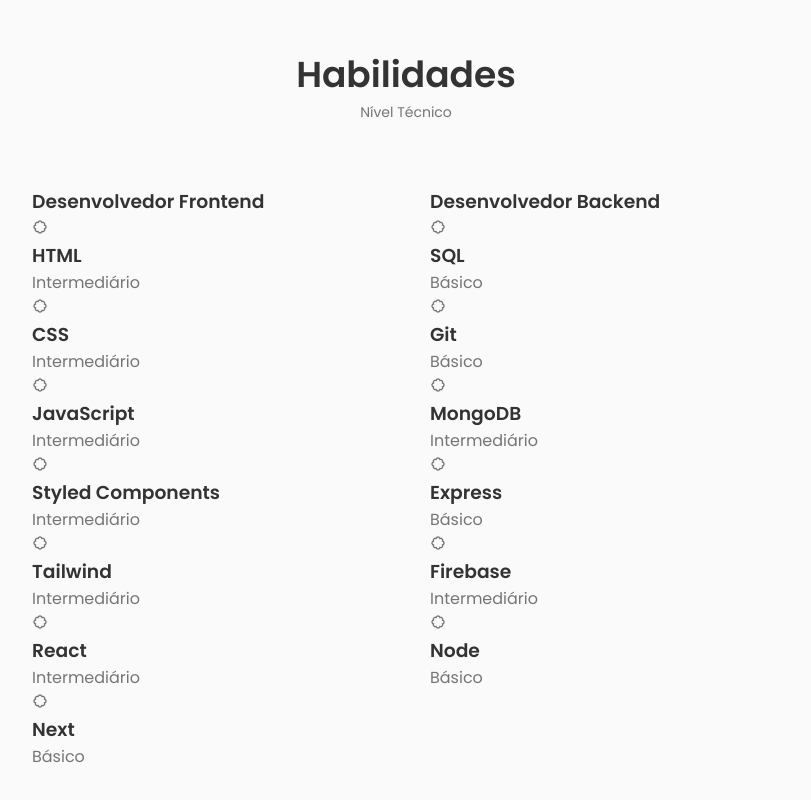
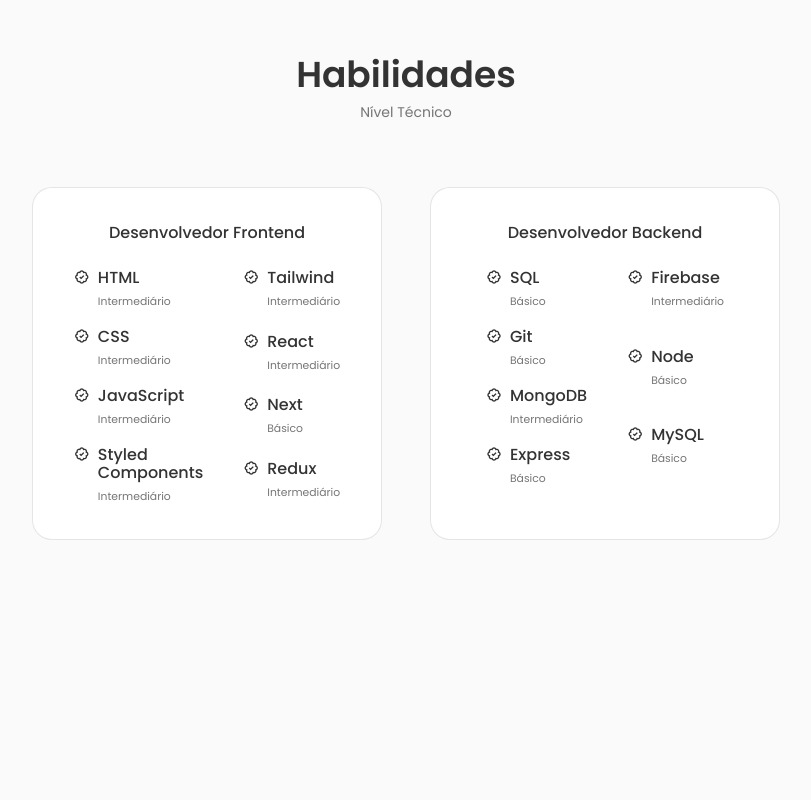
Before and after one commit to Mateusbrbza/personal-portfolio, a React (Create React App) app: page / in a window 1280 px wide. Shown: the part 1392-2192 px from the top of the page, without its empty margins (234-1045 px from the left). After the commit the page ends 1964 px from the top, so only its background shows below. Built offline with nearby package versions, Linux system fonts and the light colour scheme.

Commit message:
Skills component finalizado, iniciando ajustes Home

```diff
--- a/src/App.css
+++ b/src/App.css
@@ -26,7 +26,7 @@
   --normal-font-size: 1rem;
   --small-font-size: 0.875rem;
   --smaller-font-size: 0.813rem;
-  --tiny-font-size: 0.625rem;
+  --tiny-font-size: 0.675rem;
 
   /* Font weight */
   --font-normal: 400;
--- a/src/components/skills/Backend.jsx
+++ b/src/components/skills/Backend.jsx
@@ -7,8 +7,9 @@ const Backend = () => {
 
         <div className="skills__box">
             <div className="skills__group">
+
                 <div className="skills__data">
-                    <i class='bx bx-badge'></i>
+                    <i class='bx bx-badge-check' ></i>
                     <div>
                         <h3 className="skills__name">SQL</h3>
                         <span className="skills__level">Básico</span>
@@ -16,7 +17,7 @@ const Backend = () => {
                 </div>
 
                 <div className="skills__data">
-                    <i class='bx bx-badge'></i>
+                    <i class='bx bx-badge-check' ></i>
                     <div>
                         <h3 className="skills__name">Git</h3>
                         <span className="skills__level">Básico</span>
@@ -24,7 +25,7 @@ const Backend = () => {
                 </div>
 
                 <div className="skills__data">
-                    <i class='bx bx-badge'></i>
+                    <i class='bx bx-badge-check' ></i>
                     <div>
                         <h3 className="skills__name">MongoDB</h3>
                         <span className="skills__level">Intermediário</span>
@@ -32,7 +33,7 @@ const Backend = () => {
                 </div>
 
                 <div className="skills__data">
-                    <i class='bx bx-badge'></i>
+                    <i class='bx bx-badge-check' ></i>
                     <div>
                         <h3 className="skills__name">Express</h3>
                         <span className="skills__level">Básico</span>
@@ -41,8 +42,9 @@ const Backend = () => {
             </div>
 
             <div className="skills__group">
+
                 <div className="skills__data">
-                    <i class='bx bx-badge'></i>
+                    <i class='bx bx-badge-check' ></i>
                     <div>
                         <h3 className="skills__name">Firebase</h3>
                         <span className="skills__level">Intermediário</span>
@@ -50,9 +52,17 @@ const Backend = () => {
                 </div>
 
                 <div className="skills__data">
-                    <i class='bx bx-badge'></i>
+                    <i class='bx bx-badge-check' ></i>
                     <div>
                         <h3 className="skills__name">Node</h3>
+                        <span className="skills__level">Básico</span>
+                    </div>
+                </div>
+
+                <div className="skills__data">
+                    <i class='bx bx-badge-check' ></i>
+                    <div>
+                        <h3 className="skills__name">MySQL</h3>
                         <span className="skills__level">Básico</span>
                     </div>
                 </div>
--- a/src/components/skills/Frontend.jsx
+++ b/src/components/skills/Frontend.jsx
@@ -8,7 +8,7 @@ const Frontend = () => {
         <div className="skills__box">
             <div className="skills__group">
                 <div className="skills__data">
-                    <i class='bx bx-badge'></i>
+                    <i class='bx bx-badge-check' ></i>
                     <div>
                         <h3 className="skills__name">HTML</h3>
                         <span className="skills__level">Intermediário</span>
@@ -16,7 +16,7 @@ const Frontend = () => {
                 </div>
 
                 <div className="skills__data">
-                    <i class='bx bx-badge'></i>
+                    <i class='bx bx-badge-check' ></i>
                     <div>
                         <h3 className="skills__name">CSS</h3>
                         <span className="skills__level">Intermediário</span>
@@ -24,7 +24,7 @@ const Frontend = () => {
                 </div>
 
                 <div className="skills__data">
-                    <i class='bx bx-badge'></i>
+                    <i class='bx bx-badge-check' ></i>
                     <div>
                         <h3 className="skills__name">JavaScript</h3>
                         <span className="skills__level">Intermediário</span>
@@ -32,7 +32,7 @@ const Frontend = () => {
                 </div>
 
                 <div className="skills__data">
-                    <i class='bx bx-badge'></i>
+                    <i class='bx bx-badge-check' ></i>
                     <div>
                         <h3 className="skills__name">Styled Components</h3>
                         <span className="skills__level">Intermediário</span>
@@ -42,7 +42,7 @@ const Frontend = () => {
 
             <div className="skills__group">
                 <div className="skills__data">
-                    <i class='bx bx-badge'></i>
+                    <i class='bx bx-badge-check' ></i>
                     <div>
                         <h3 className="skills__name">Tailwind</h3>
                         <span className="skills__level">Intermediário</span>
@@ -50,7 +50,7 @@ const Frontend = () => {
                 </div>
 
                 <div className="skills__data">
-                    <i class='bx bx-badge'></i>
+                    <i class='bx bx-badge-check' ></i>
                     <div>
                         <h3 className="skills__name">React</h3>
                         <span className="skills__level">Intermediário</span>
@@ -58,10 +58,18 @@ const Frontend = () => {
                 </div>
 
                 <div className="skills__data">
-                    <i class='bx bx-badge'></i>
+                    <i class='bx bx-badge-check' ></i>
                     <div>
                         <h3 className="skills__name">Next</h3>
                         <span className="skills__level">Básico</span>
+                    </div>
+                </div>
+
+                <div className="skills__data">
+                    <i class='bx bx-badge-check' ></i>
+                    <div>
+                        <h3 className="skills__name">Redux</h3>
+                        <span className="skills__level">Intermediário</span>
                     </div>
                 </div>
 
--- a/src/components/skills/skills.css
+++ b/src/components/skills/skills.css
@@ -3,3 +3,80 @@
     column-gap: 3rem;
     justify-content: center;
 }
+
+.skills__content {
+    background-color: var(--container-color);
+    border: 1px solid rgba(0, 0, 0, 0.1);
+    padding: 2rem 4rem;
+    border-radius: 1.25rem;
+}
+
+.skills__title {
+    font-size: var(--norma-font-size);
+    font-weight: var(--font-medium);
+    margin-bottom: var(--mb-1-5);
+    text-align: center;
+}
+
+.skills__box {
+    display: flex;
+    justify-content: center;
+    column-gap: 2.5rem;
+}
+
+.skills__group {
+    display: grid;
+    align-items: flex-start;
+    row-gap: 1rem;
+}
+
+.skills__data {
+    display: flex;
+    column-gap: 0.5rem;
+}
+
+.skills .bx-badge-check {
+    font-size: 1rem;
+    color: var(--title-color);
+}
+
+.skills__name {
+    font-size: var(--norma-font-size);
+    font-weight: var(--font-medium);
+    line-height: 18px;
+}
+
+.skills__level {
+    font-size: var(--tiny-font-size);
+}
+
+/* BREAKPOINTS */
+/* For large devices */
+@media screen and (max-width: 992px) {
+    .skills__container {
+        grid-template-columns: max-content;
+        row-gap: 2rem;
+    }
+}
+
+
+@media screen and (max-width: 576px) {
+    .skills__container {
+        grid-template-columns: 1fr;
+    }
+
+    .skills__content {
+        padding: 1.5rem;
+    }
+}
+
+/* For small devices */
+@media screen and (max-width: 350px) {
+    .skills__box {
+        column-gap: 1.25rem;
+    }
+
+    .skills__name {
+        font-size: var(--small-font-size);
+    }
+}
```
